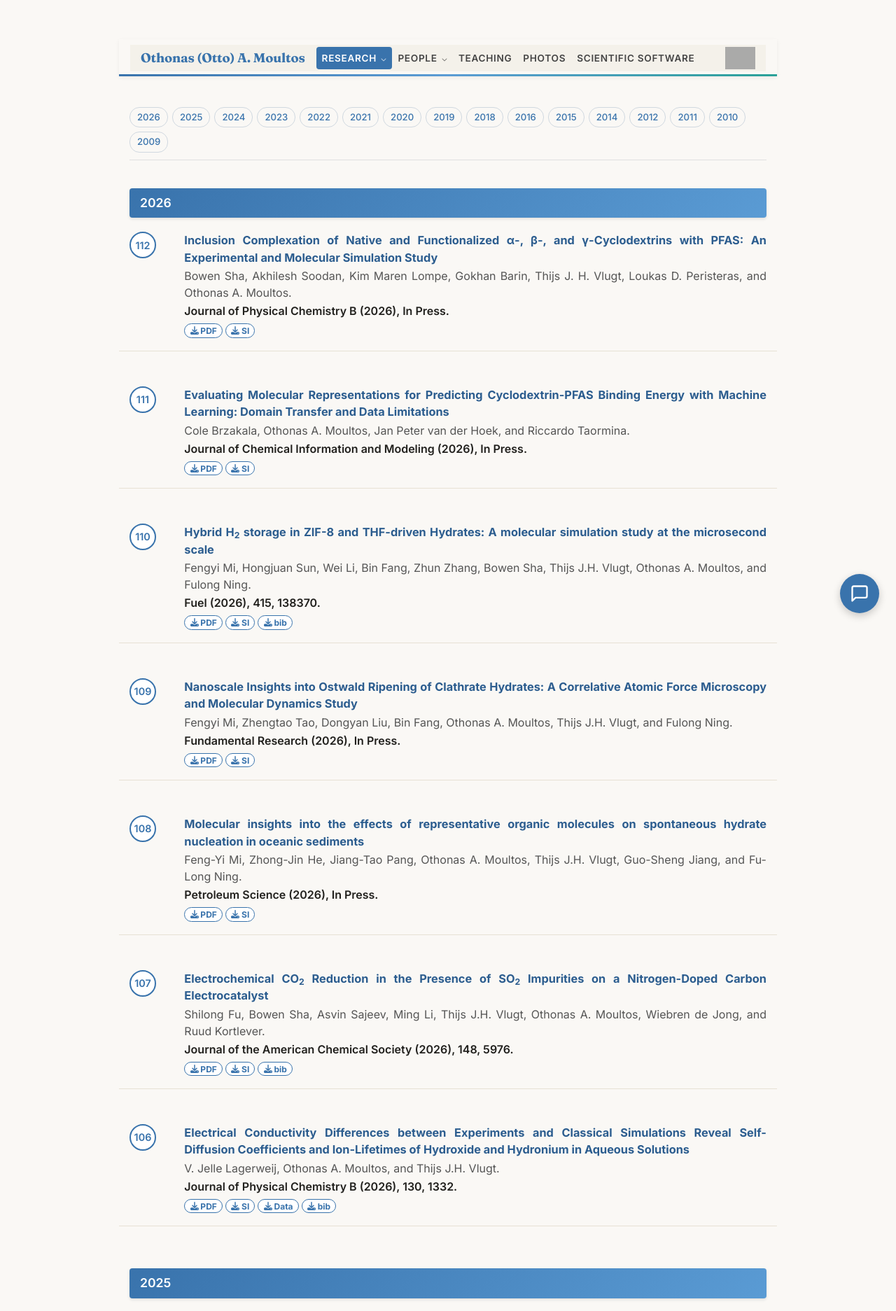
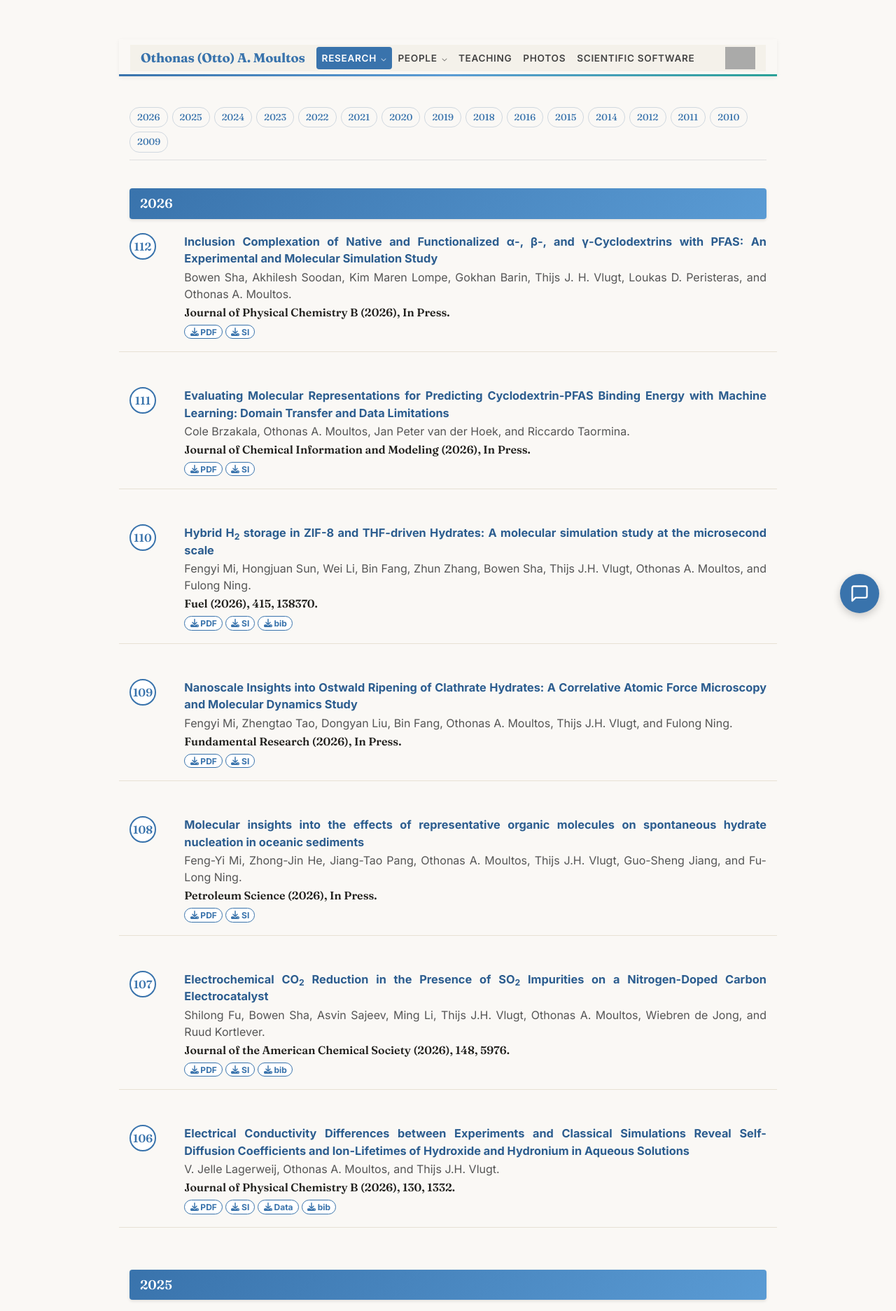
Before and after one commit to omoultosEthTuDelft/web, a Jekyll site: the page built from publications/index.md, in a window 1280 px wide. Shown: the top 1873 px of the page at 70% size. Built offline with Jekyll 4.4.1, drawn with Linux system fonts in a browser that asks for light colours.

Commit message:
Editorial restyle step 3: old-style figures for pub numbers and years
Fraunces with onum on publication number circles, venue lines, year
banners and year-nav pills, and alumni year ranges. No synthetic
small caps (Fraunces lacks true smcp glyphs).

Co-Authored-By: Claude Fable 5 <noreply@anthropic.com>

```diff
--- a/css/theme.css
+++ b/css/theme.css
@@ -316,8 +316,11 @@ a:visited { color: #3973ac; }
   color: white;
   padding: 8px 15px;
   margin: 20px 0 10px 0;
-  font-size: 1.1rem;
+  font-family: 'Fraunces', Georgia, serif;
+  font-size: 1.15rem;
   font-weight: 600;
+  font-variant-numeric: oldstyle-nums;
+  font-feature-settings: "onum" 1;
   border-radius: 4px;
   z-index: 10;
   box-shadow: 0 2px 4px rgba(0,0,0,0.1);
@@ -347,8 +350,11 @@ a:visited { color: #3973ac; }
   border: 2px solid #3973ac;
   background: #fff;
   color: #3973ac;
-  font-size: 0.9rem;
+  font-family: 'Fraunces', Georgia, serif;
+  font-size: 1rem;
   font-weight: 600;
+  font-variant-numeric: oldstyle-nums;
+  font-feature-settings: "onum" 1;
 }
 
 .pub-title {
@@ -364,7 +370,10 @@ a:visited { color: #3973ac; }
 }
 
 .pub-venue {
+  font-family: 'Fraunces', Georgia, serif;
   font-weight: 600;
+  font-variant-numeric: oldstyle-nums;
+  font-feature-settings: "onum" 1;
 }
 
 .pub-links {
@@ -398,6 +407,9 @@ a:visited { color: #3973ac; }
 }
 
 .year-nav-link {
+  font-family: 'Fraunces', Georgia, serif;
+  font-variant-numeric: oldstyle-nums;
+  font-feature-settings: "onum" 1;
   display: inline-block;
   padding: 4px 10px;
   font-size: 0.82rem;
```
Also changed, not shown: alumni/index.md (+1 -1 lines).
